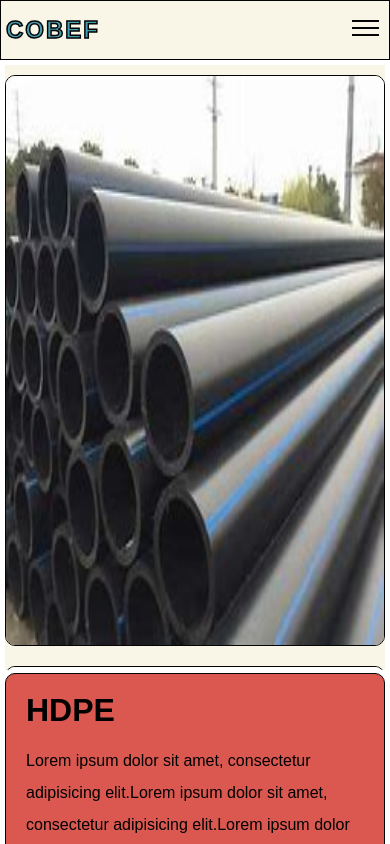
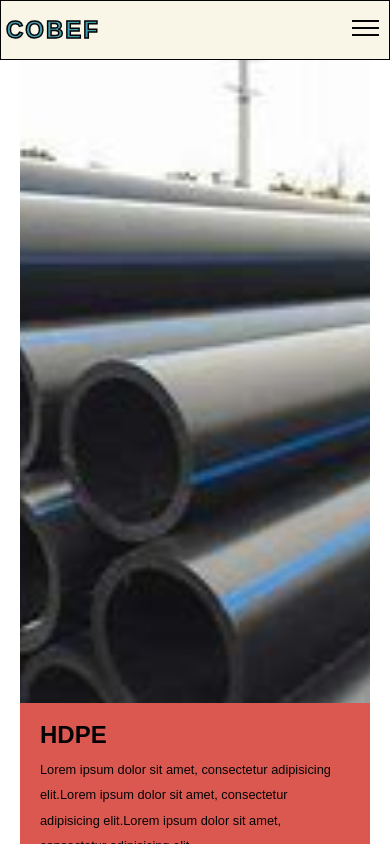
Before and after one commit to utibeinyangetuk/cobef, a Vue app: page /products in a window 390 px wide. Built offline with nearby package versions, Linux system fonts and the light colour scheme; a web font is replaced by a local one.

Commit message:
Refactoring

```diff
--- a/src/views/Products.vue
+++ b/src/views/Products.vue
@@ -66,8 +66,8 @@
 
 <style scoped>
    .container {
-      padding: 0 50px;
-      margin-top: 60px;
+      padding: 0 20px;
+      margin-top: 40px;
       height: 100vh;
       width: 100%;
       display: grid;
@@ -79,13 +79,12 @@
       overflow-y: scroll;
       scroll-snap-type: y mandatory;
       flex: 1;
-      gap: 10px;
    }
 
    .box {
-      padding: 10px 0;
+      padding: 7px 0;
       width: 100%;
-      height: 100vh;
+      height: 90vh;
       scroll-snap-align: start;
    }
 
@@ -93,59 +92,52 @@
       width: 100%;
       height: 100%;
       object-fit: cover;
-      border: var(--border);
-      border-radius: 10px;
    }
 
    .right {
       background: var(--background4);
       height: 90vh;
       width: 100%;
-      border: var(--border);
       display: flex;
       flex-direction: column;
       justify-content: space-between;
       padding: 20px;
       position: sticky;
       top: 0;
-      margin-top: 3px;
-      margin-bottom: 5px;
-      border-radius: 10px;
    }
 
    .right h1 {
       text-transform: uppercase;
-      font-size: 3em;
+      font-size: 2em;
       line-height: 1em;
       text-align: left;
+      color: var(--pry-text);
    }
 
    .right p {
       line-height: 2em;
+      font-size: .8em;
+      color: var(--pry-text);
    }
 
-   @media only screen and (max-width:1024px) {
+   @media only screen and (max-width:1000px) {
       .container {
          display: flex;
          flex-direction: column;
-         padding: 5px;
       }
 
       .box {
-         height: 70vh;
-      }
-
-      .box img {
-         object-fit: fill;
+         height: 85vh;
       }
 
       .right {
          height: fit-content;
+         margin-bottom: 5px;
       }
 
       .right h1 {
-         font-size: 2em;
-         margin-bottom: .6em;
+         margin-bottom: 10px;
+         font-size: 1.5em;
       }
    }
 </style>
```
